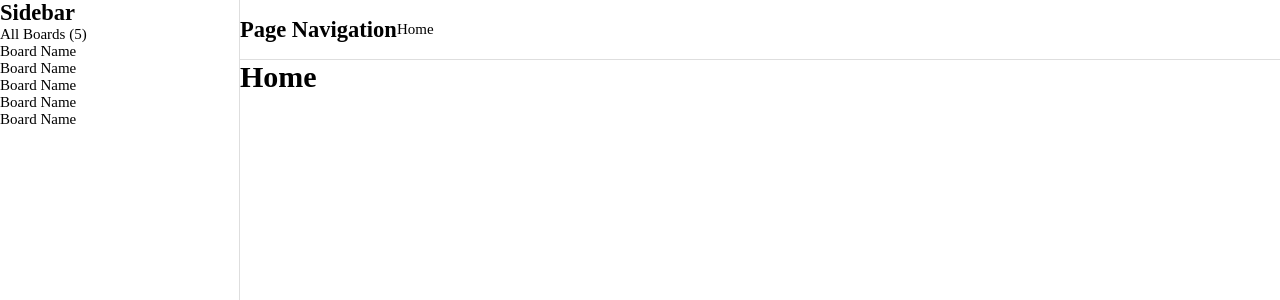
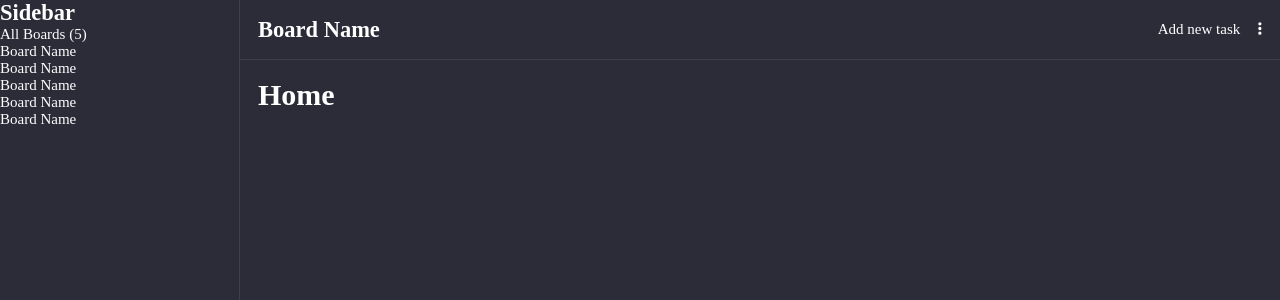
Before and after one commit to jindrichkraft/kanban-app, a React app: page / in a window 1280 px wide. Shown: the top 300 px of the page. Built offline with nearby package versions, Linux system fonts and the light colour scheme; the HTML template or start-up script is replaced by a standard one.

Commit message:
Setting up the navigation layout

```diff
--- a/package.json
+++ b/package.json
@@ -10,11 +10,17 @@
     "lint": "eslint './src/**/*.ts' './src/**/*.tsx'"
   },
   "dependencies": {
+    "@fortawesome/fontawesome-svg-core": "^6.4.0",
+    "@fortawesome/free-brands-svg-icons": "^6.4.0",
+    "@fortawesome/free-regular-svg-icons": "^6.4.0",
+    "@fortawesome/free-solid-svg-icons": "^6.4.0",
+    "@fortawesome/react-fontawesome": "^0.2.0",
     "react": "^18.2.0",
     "react-dom": "^18.2.0",
     "react-router-dom": "^6.10.0"
   },
   "devDependencies": {
+    "@fortawesome/fontawesome-common-types": "^6.4.0",
     "@types/react": "^18.0.28",
     "@types/react-dom": "^18.0.11",
     "@typescript-eslint/eslint-plugin": "^5.57.0",
--- a/src/components/blocks/PageNavigation/PageNavigation.component.tsx
+++ b/src/components/blocks/PageNavigation/PageNavigation.component.tsx
@@ -1,13 +1,14 @@
-import { Link } from 'react-router-dom';
+import Icon from '../../elements/Icon';
 
 import './PageNavigation.styles.scss';
 
 const PageNavigation = (): JSX.Element => (
   <nav className="page-navigation">
-    <h2>Page Navigation</h2>
+    <h2>Board Name</h2>
     <ul className="nav-items">
+      <li className="nav-item">Add new task</li>
       <li className="nav-item">
-        <Link to="/">Home</Link>
+        <Icon name="ellipsis-vertical" type="fas" />
       </li>
     </ul>
   </nav>
--- a/src/components/blocks/PageNavigation/PageNavigation.styles.scss
+++ b/src/components/blocks/PageNavigation/PageNavigation.styles.scss
@@ -1,9 +1,17 @@
 .page-navigation {
   display: flex;
   align-items: center;
-  border-bottom: 1px solid #dedede;
+  padding: 0 1.8rem;
+  border-bottom: 1px solid #3F3F4B;
 
   .nav-items {
     display: flex;
+    justify-content: flex-end;
+    gap: 1.8rem;
+    margin-left: auto;
+
+    .nav-item {
+      cursor: pointer;
+    }
   }
 }
--- a/src/components/blocks/PageSidebar/PageSidebar.styles.scss
+++ b/src/components/blocks/PageSidebar/PageSidebar.styles.scss
@@ -1,3 +1,3 @@
 .page-sidebar {
-  border-right: 1px solid #dedede;
+  border-right: 1px solid #3F3F4B;
 }
--- /dev/null
+++ b/src/components/elements/Icon/Icon.component.tsx
@@ -0,0 +1,22 @@
+import { FontAwesomeIcon } from '@fortawesome/react-fontawesome';
+import { library } from '@fortawesome/fontawesome-svg-core';
+import { fas } from '@fortawesome/free-solid-svg-icons';
+
+import type { IconName, IconPrefix } from '@fortawesome/fontawesome-svg-core';
+
+import './Icon.styles.scss';
+
+interface IProps {
+  name: IconName;
+  type: IconPrefix;
+}
+
+library.add(fas);
+
+const Icon = ({ name, type }: IProps): JSX.Element => (
+  <div className="icon">
+    <FontAwesomeIcon icon={[type, name]} />
+  </div>
+);
+
+export default Icon;
--- /dev/null
+++ b/src/components/elements/Icon/Icon.styles.scss
@@ -0,0 +1,3 @@
+.icon {
+  display: inline;
+}
--- /dev/null
+++ b/src/components/elements/Icon/index.ts
@@ -0,0 +1,3 @@
+import Icon from './Icon.component';
+
+export default Icon;
--- a/src/styles/layout.scss
+++ b/src/styles/layout.scss
@@ -7,8 +7,10 @@
     'sidebar navigation'
     'sidebar content';
   height: 100vh;
+  background-color: #2C2C38;
+  color: #FEFFFF;
 }
 
 .page-sidebar { grid-area: sidebar; }
 .page-navigation { grid-area: navigation; }
-.page-content { grid-area: content; }
+.page-content { grid-area: content; padding: 1.8rem; }
```
Also changed, not shown: 1 other file (tests, documents, lock files or other folders).
